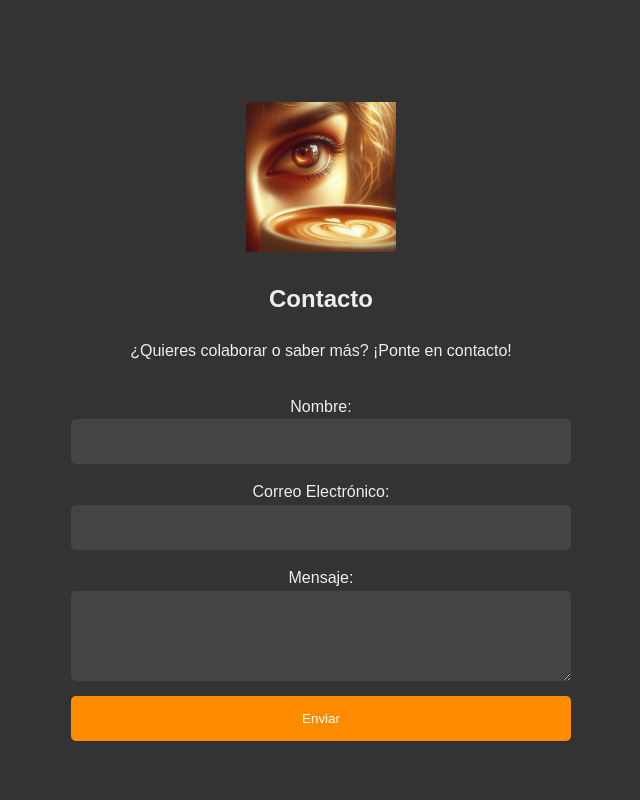
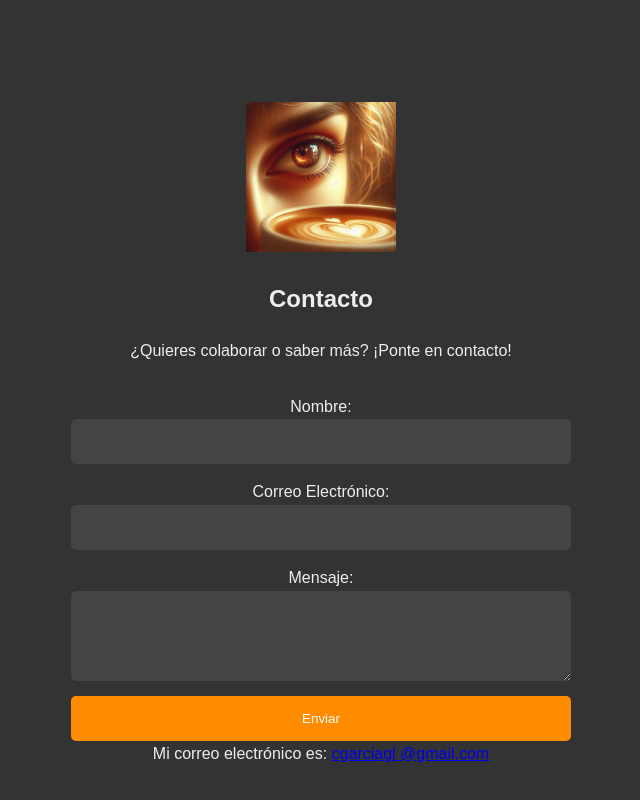
Before and after one commit to cgarciagl/ragnosmusic, a plain HTML site: page index.html in a window 1280 px wide. Shown: the part 1608-2408 px from the top of the page, without its empty margins (319-959 px from the left). Drawn offline with Linux system fonts and the light colour scheme.

Commit message:
correo agregado

```diff
--- a/index.html
+++ b/index.html
@@ -69,6 +69,8 @@
 
           <button type="submit" class="button">Enviar</button>
         </form>
+
+        Mi correo electrónico es: <a href="mailto:cgarciagl@gmail.com">cgarciagl  @gmail.com</a>
       </section>
     </main>
 
```
